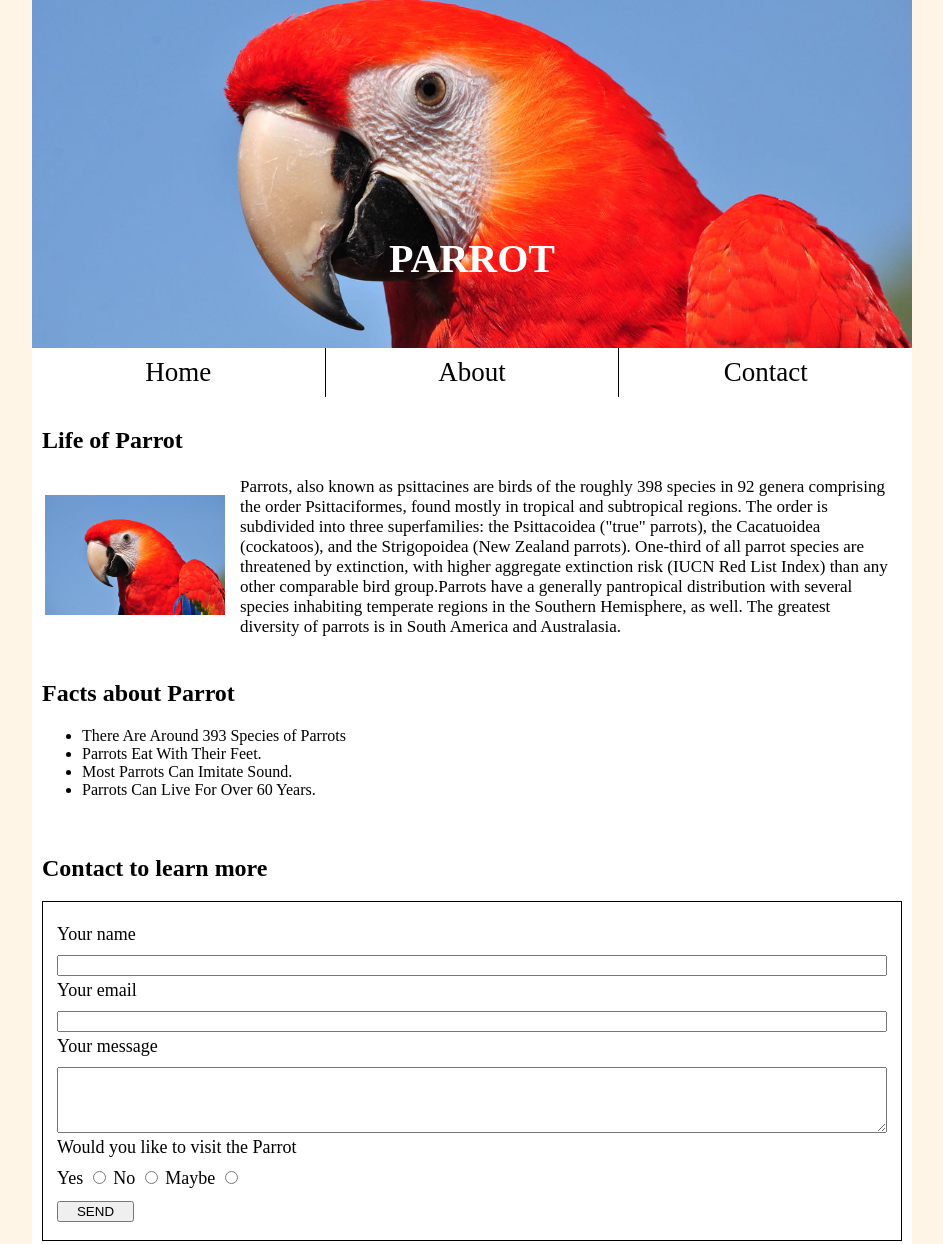
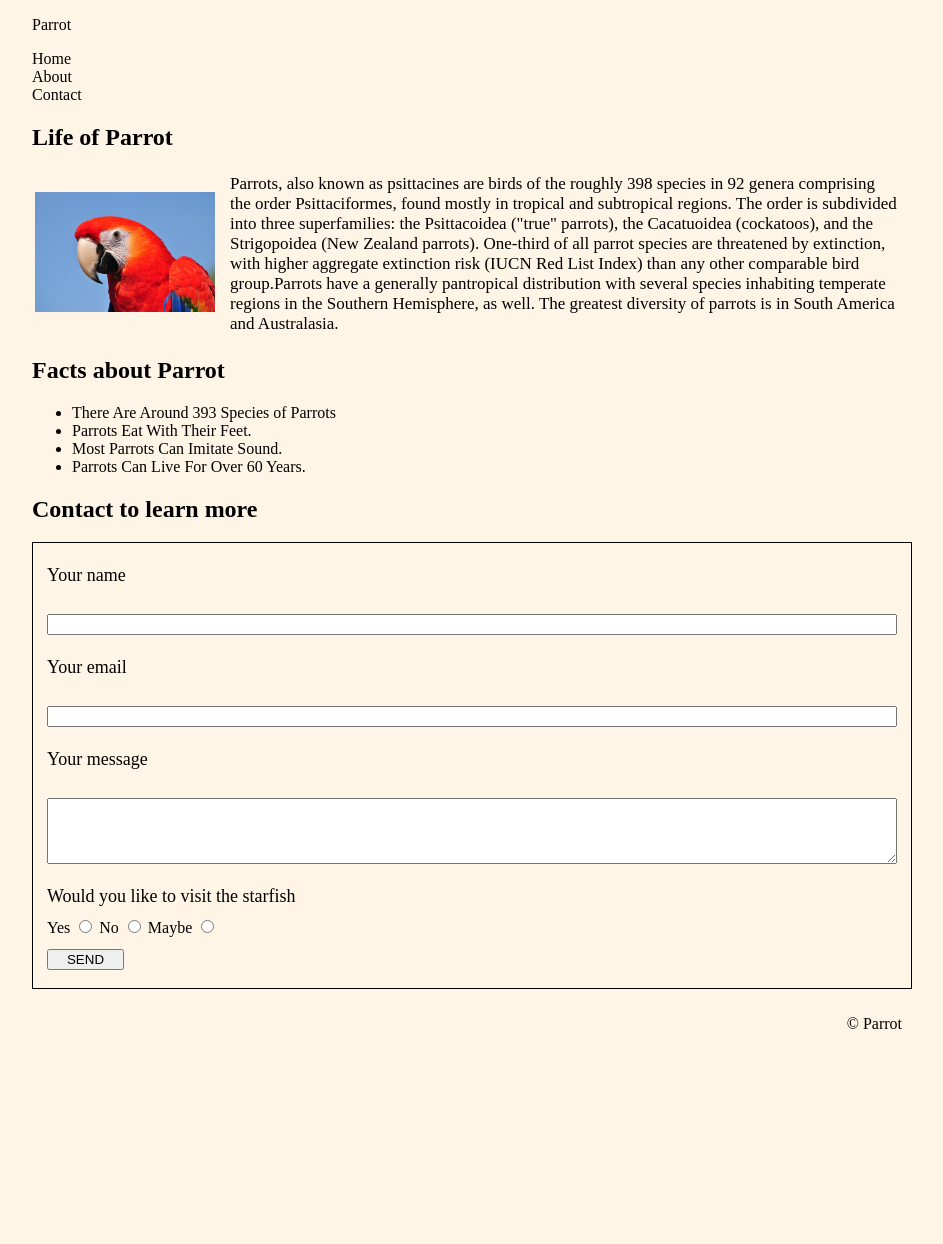
Before and after one commit to MUSKAN0690/mid-term, a plain HTML site: page index.html in a window 1280 px wide. Shown: the top 1244 px of the page, without its empty margins (168-1111 px from the left). After the commit the page ends 1059 px from the top, so only its background shows below. Drawn offline with Linux system fonts and the light colour scheme.

Commit message:
Update index.html

```diff
--- a/index.html
+++ b/index.html
@@ -8,28 +8,26 @@
     <title>Mid term project</title>
 </head>
 <body>
-    <div id="box">
+    <div id="main-body">
     <div id="header">
-        <div class="photo">
-            <p>Parrot</p>
+        <div class="Parrotphoto">
+            <p id="Parrottitle">Parrot</p>
         </div>
-        <div class="navigation-list">
-            <div class="list-nav">Home</div>
-            <div class="list-nav active">About</div>
-            <div class="list-nav">Contact</div>
-        </div>
+            <div class="mylink link1">Home</div>
+            <div class="mylink link2 active">About</div>
+            <div class="mylink link3">Contact</div>
     </div>
-    <div id="detail">
+    <div id="detail-about-parrot">
         <h2>Life of Parrot</h2>
         <table>
             <tr>
                 <td><img src="photos/original.jpg"></td>
-                <td><p>
+                <td><p class="parrot-text">
                     Parrots, also known as psittacines are birds of the roughly 398 species in 92 genera comprising the order Psittaciformes, found mostly in tropical and subtropical regions. The order is subdivided into three superfamilies: the Psittacoidea ("true" parrots), the Cacatuoidea (cockatoos), and the Strigopoidea (New Zealand parrots). One-third of all parrot species are threatened by extinction, with higher aggregate extinction risk (IUCN Red List Index) than any other comparable bird group.Parrots have a generally pantropical distribution with several species inhabiting temperate regions in the Southern Hemisphere, as well. The greatest diversity of parrots is in South America and Australasia.</p></td>
             </tr>
         </table>
     </div>
-    <div id="cat-facts">
+    <div id="facts-about-parrot">
         <h2>Facts about Parrot</h2>
         <ul>
             <li> There Are Around 393 Species of Parrots</li>
@@ -39,17 +37,17 @@
 
         </ul>
     </div>
-    <div id="form-contact">
+    <div id="form-contact-info">
         <h2>Contact to learn more</h2>
         <form>
-            <label class="formtext" for="name">Your name</label>
-            <input type="text" id="name" name="name" class="width100">
-            <label class="formtext" for="email">Your email</label>
-            <input type="email" id="email" name="email" class="width100">
-            <label class="formtext" for="message">Your message</label>
-            <textarea type="text" id="message" rows="4" name="message" class="width100"></textarea>
-            <p class="formtext">Would you like to visit the Parrot</p>
-            <div class="radio">
+            <label class="formtext" for="name">Your name</label><br>
+            <input type="text" class="expand" id="name" name="name"><br>
+            <label class="formtext"  for="email">Your email</label><br>
+            <input type="email" class="expand" id="email" name="email"><br>
+            <label class="formtext" for="message">Your message</label><br>
+            <textarea type="text" class="expand" id="message" rows="4" name="message"></textarea><br>
+            <p class="formtext">Would you like to visit the starfish</p>
+            <div>
                 <label for="yes">Yes</label>
                 <input type="radio" id="yes" name="like" value="Yes">
                 <label for="no">No</label>
```
